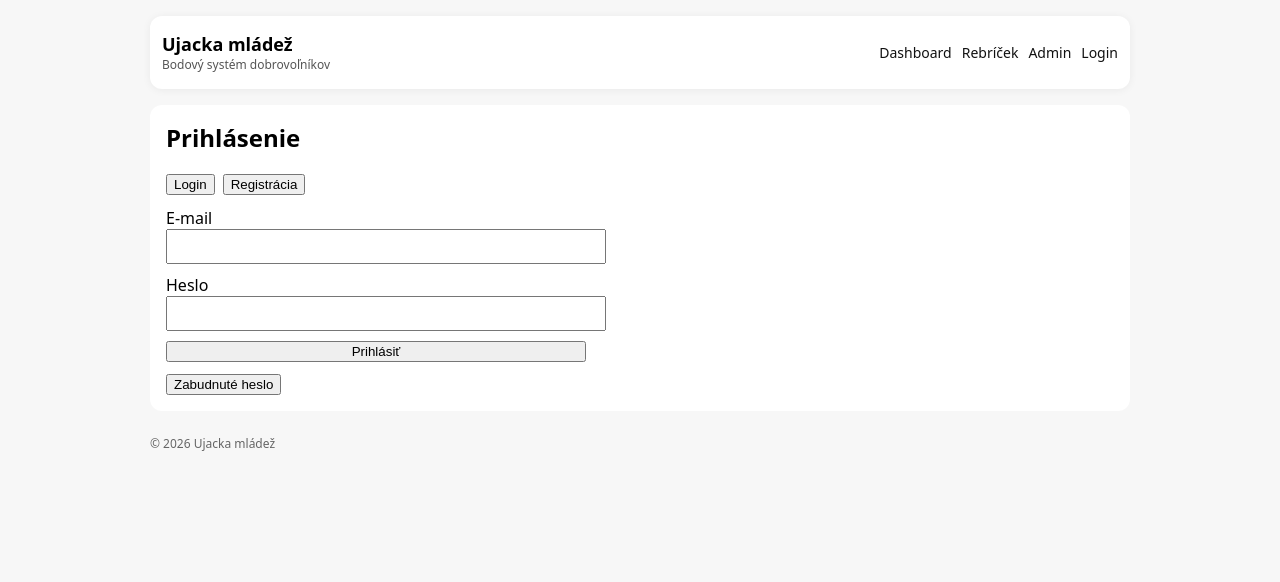
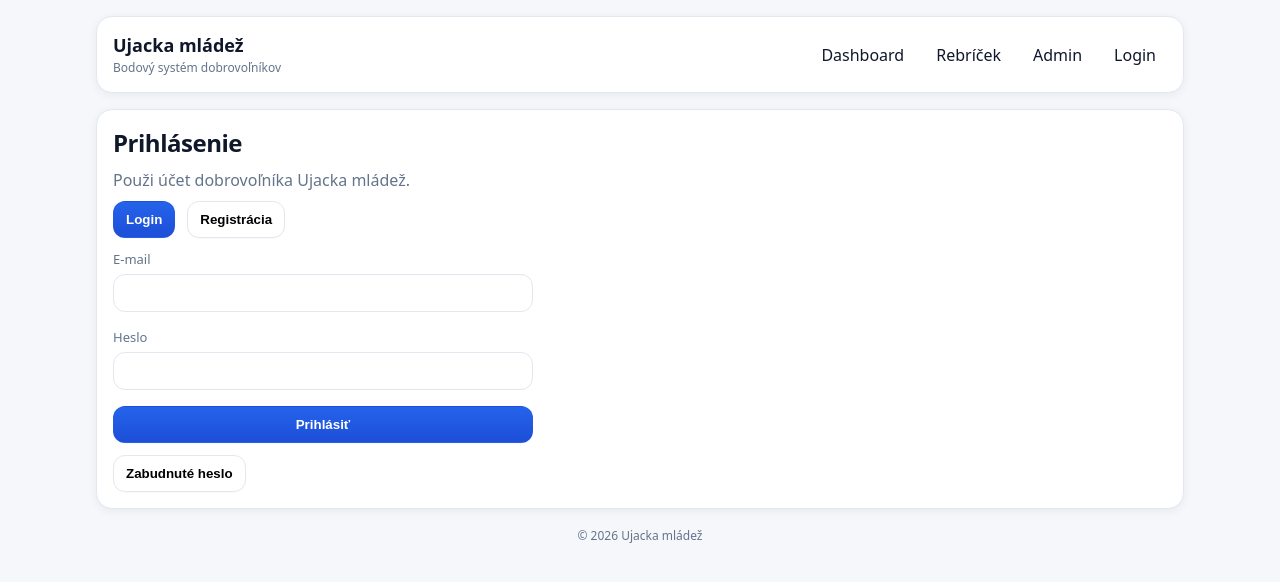
Before and after one commit to murtob06-netizen/ujacka-mladez-body, a Next.js app: page /auth in a window 1280 px wide. Shown: the top 582 px of the page. Built offline with nearby package versions, Linux system fonts and the light colour scheme; no server answers.

Commit message:
Dashboard layout final

```diff
--- a/src/app/auth/page.tsx
+++ b/src/app/auth/page.tsx
@@ -28,17 +28,13 @@ export default function AuthPage() {
         });
         if (error) throw error;
 
-        setMsg("Registrácia hotová. Ak ti príde e-mail, potvrď ho a potom sa prihlás.");
+        setMsg("Registrácia hotová. Skontroluj e-mail a potvrď ho, potom sa prihlás.");
         return;
       }
 
-      const { error } = await supabase.auth.signInWithPassword({
-        email,
-        password: pass,
-      });
+      const { error } = await supabase.auth.signInWithPassword({ email, password: pass });
       if (error) throw error;
 
-      // presmerovanie po úspešnom logine
       router.push("/");
       router.refresh();
     } catch (err: any) {
@@ -60,61 +56,52 @@ export default function AuthPage() {
   }
 
   return (
-    <div style={{ background: "white", borderRadius: 12, padding: 16 }}>
-      <h2 style={{ marginTop: 0 }}>
-        {mode === "login" ? "Prihlásenie" : "Registrácia"}
-      </h2>
+    <div className="card">
+      <h2 style={{ marginTop: 0 }}>{mode === "login" ? "Prihlásenie" : "Registrácia"}</h2>
+      <p className="muted">Použi účet dobrovoľníka Ujacka mládež.</p>
 
-      <div style={{ display: "flex", gap: 8, marginBottom: 12 }}>
-        <button onClick={() => setMode("login")}>Login</button>
-        <button onClick={() => setMode("register")}>Registrácia</button>
+      <div className="row" style={{ marginTop: 10 }}>
+        <button className={`btn ${mode === "login" ? "btn-primary" : ""}`} onClick={() => setMode("login")}>
+          Login
+        </button>
+        <button className={`btn ${mode === "register" ? "btn-primary" : ""}`} onClick={() => setMode("register")}>
+          Registrácia
+        </button>
       </div>
 
-      {msg && <p style={{ color: "crimson" }}>{msg}</p>}
+      {msg && (
+        <p className={msg.toLowerCase().includes("hotová") || msg.toLowerCase().includes("odoslal") ? "success" : "error"} style={{ marginTop: 10 }}>
+          {msg}
+        </p>
+      )}
 
-      <form onSubmit={onSubmit} style={{ display: "grid", gap: 10, maxWidth: 420 }}>
+      <form onSubmit={onSubmit} className="grid" style={{ marginTop: 12, maxWidth: 420 }}>
         {mode === "register" && (
-          <label>
+          <label className="label">
             Meno a priezvisko
-            <input
-              value={fullName}
-              onChange={(e) => setFullName(e.target.value)}
-              style={{ width: "100%", padding: 8 }}
-            />
+            <input className="input" value={fullName} onChange={(e) => setFullName(e.target.value)} />
           </label>
         )}
 
-        <label>
+        <label className="label">
           E-mail
-          <input
-            type="email"
-            value={email}
-            onChange={(e) => setEmail(e.target.value)}
-            style={{ width: "100%", padding: 8 }}
-          />
+          <input className="input" type="email" value={email} onChange={(e) => setEmail(e.target.value)} />
         </label>
 
-        <label>
+        <label className="label">
           Heslo
-          <input
-            type="password"
-            value={pass}
-            onChange={(e) => setPass(e.target.value)}
-            style={{ width: "100%", padding: 8 }}
-          />
+          <input className="input" type="password" value={pass} onChange={(e) => setPass(e.target.value)} />
         </label>
 
-        <button type="submit" disabled={busy}>
-          {busy
-            ? "Počkaj…"
-            : mode === "login"
-            ? "Prihlásiť"
-            : "Registrovať"}
+        <button className="btn btn-primary" type="submit" disabled={busy}>
+          {busy ? "Počkaj…" : mode === "login" ? "Prihlásiť" : "Registrovať"}
         </button>
       </form>
 
-      <div style={{ marginTop: 10 }}>
-        <button onClick={resetPassword}>Zabudnuté heslo</button>
+      <div className="row" style={{ marginTop: 12 }}>
+        <button className="btn btn-ghost" onClick={resetPassword}>
+          Zabudnuté heslo
+        </button>
       </div>
     </div>
   );
--- a/src/app/globals.css
+++ b/src/app/globals.css
@@ -1,42 +1,218 @@
-:root {
-  --background: #ffffff;
-  --foreground: #171717;
+:root{
+  --bg:#f6f7fb;
+  --card:#ffffff;
+  --text:#0f172a;
+  --muted:#64748b;
+  --border:#e2e8f0;
+  --shadow:0 10px 30px rgba(2,6,23,.08);
+  --shadow-sm:0 2px 10px rgba(2,6,23,.06);
+  --radius:16px;
+  --primary:#2563eb;
+  --primary2:#1d4ed8;
+  --danger:#b91c1c;
+  --success:#15803d;
 }
 
-@media (prefers-color-scheme: dark) {
-  :root {
-    --background: #0a0a0a;
-    --foreground: #ededed;
+*{ box-sizing:border-box; }
+html,body{ height:100%; }
+body{
+  margin:0;
+  background:var(--bg);
+  color:var(--text);
+  font-family:system-ui,-apple-system,Segoe UI,Roboto,Arial;
+}
+
+a{ color:var(--primary); text-decoration:none; }
+a:hover{ text-decoration:underline; }
+
+h1,h2,h3{ margin:0 0 10px; letter-spacing:-0.02em; }
+p{ margin: 0 0 10px; }
+small{ color: var(--muted); }
+
+.container{
+  max-width: 980px;
+  margin: 0 auto;
+  padding: 16px;
+}
+
+.card{
+  background:var(--card);
+  border:1px solid var(--border);
+  border-radius:var(--radius);
+  box-shadow:var(--shadow-sm);
+  padding:16px;
+}
+
+.header{
+  display:flex;
+  justify-content:space-between;
+  align-items:center;
+  gap:12px;
+  flex-wrap:wrap;
+}
+
+.brand{
+  display:flex;
+  flex-direction:column;
+  gap:2px;
+}
+
+.brand .title{
+  font-size:18px;
+  font-weight:900;
+}
+.brand .subtitle{
+  font-size:12px;
+  color: var(--muted);
+}
+
+.nav{
+  display:flex;
+  gap:10px;
+  flex-wrap:wrap;
+  align-items:center;
+}
+
+.nav a{
+  color:var(--text);
+  padding:8px 10px;
+  border-radius:999px;
+  border:1px solid transparent;
+}
+.nav a:hover{
+  background:#eef2ff;
+  border-color:#c7d2fe;
+  text-decoration:none;
+}
+
+.grid{
+  display:grid;
+  gap:16px;
+}
+
+.row{
+  display:flex;
+  gap:12px;
+  flex-wrap:wrap;
+  align-items:center;
+}
+
+.btn{
+  appearance:none;
+  border:1px solid var(--border);
+  background:white;
+  padding:10px 12px;
+  border-radius:12px;
+  cursor:pointer;
+  font-weight:800;
+  box-shadow:0 1px 0 rgba(2,6,23,.02);
+}
+.btn:hover{ box-shadow:var(--shadow-sm); }
+.btn:disabled{ opacity:.6; cursor:not-allowed; }
+
+.btn-primary{
+  background:linear-gradient(180deg,var(--primary),var(--primary2));
+  color:white;
+  border-color:transparent;
+}
+
+.btn-ghost{
+  background:transparent;
+}
+
+.btn-danger{
+  background:#fee2e2;
+  border-color:#fecaca;
+  color:#7f1d1d;
+}
+
+.input, .select, .textarea{
+  width:100%;
+  padding:10px 12px;
+  border-radius:12px;
+  border:1px solid var(--border);
+  outline:none;
+  background:white;
+}
+.textarea{ min-height:90px; resize:vertical; }
+
+.label{
+  display:grid;
+  gap:6px;
+  font-size:13px;
+  color: var(--muted);
+}
+
+.kpi{
+  display:flex;
+  gap:12px;
+  flex-wrap:wrap;
+}
+.kpi .box{
+  background:#f1f5ff;
+  border:1px solid #dbeafe;
+  border-radius:16px;
+  padding:12px 14px;
+  min-width:220px;
+}
+.kpi .klabel{ color:var(--muted); font-size:12px; }
+.kpi .kvalue{ font-size:28px; font-weight:900; margin-top:4px; }
+
+.list{
+  display:grid;
+  gap:10px;
+}
+.item{
+  border:1px solid var(--border);
+  border-radius:16px;
+  padding:12px 14px;
+  background:white;
+}
+
+.badge{
+  display:inline-flex;
+  align-items:center;
+  padding:4px 10px;
+  border-radius:999px;
+  font-size:12px;
+  font-weight:800;
+  border:1px solid var(--border);
+  background:#f8fafc;
+}
+.badge.pending{ background:#fffbeb; border-color:#fde68a; color:#92400e; }
+.badge.approved{ background:#ecfdf5; border-color:#bbf7d0; color:#166534; }
+.badge.rejected{ background:#fef2f2; border-color:#fecaca; color:#7f1d1d; }
+
+.muted{ color:var(--muted); }
+.error{ color:var(--danger); font-weight:700; }
+.success{ color:var(--success); font-weight:700; }
+
+.footer{
+  margin-top: 18px;
+  font-size: 12px;
+  color: var(--muted);
+  text-align:center;
+}
+/* lepšie využitie šírky + 2-stĺpcový dashboard */
+@media (min-width: 900px) {
+  .container { max-width: 1120px; }
+  .dashGrid {
+    display: grid;
+    grid-template-columns: 1fr 1fr;
+    gap: 16px;
+    align-items: start;
   }
 }
 
-html,
-body {
-  max-width: 100vw;
-  overflow-x: hidden;
+/* header nech je viac "premium" */
+.header {
+  position: sticky;
+  top: 16px;
+  z-index: 20;
+  backdrop-filter: blur(6px);
 }
 
-body {
-  color: var(--foreground);
-  background: var(--background);
-  font-family: Arial, Helvetica, sans-serif;
-  -webkit-font-smoothing: antialiased;
-  -moz-osx-font-smoothing: grayscale;
+/* inputs trochu jednotnejšie */
+.input, .textarea {
+  font-size: 14px;
 }
-
-* {
-  box-sizing: border-box;
-  padding: 0;
-  margin: 0;
-}
-
-a {
-  color: inherit;
-  text-decoration: none;
-}
-
-@media (prefers-color-scheme: dark) {
-  html {
-    color-scheme: dark;
-  }
-}
--- a/src/app/layout.tsx
+++ b/src/app/layout.tsx
@@ -1,4 +1,5 @@
 import type { Metadata } from "next";
+import "./globals.css";
 
 export const metadata: Metadata = {
   title: "Ujacka mládež – Body",
@@ -8,38 +9,25 @@ export const metadata: Metadata = {
 export default function RootLayout({ children }: { children: React.ReactNode }) {
   return (
     <html lang="sk">
-      <body style={{ fontFamily: "system-ui, Arial", margin: 0, background: "#f7f7f7" }}>
-        <div style={{ maxWidth: 980, margin: "0 auto", padding: 16 }}>
-          <header
-            style={{
-              display: "flex",
-              justifyContent: "space-between",
-              alignItems: "center",
-              gap: 12,
-              padding: "16px 12px",
-              background: "white",
-              borderRadius: 12,
-              boxShadow: "0 1px 8px rgba(0,0,0,0.06)",
-            }}
-          >
-            <div>
-              <div style={{ fontSize: 18, fontWeight: 800 }}>Ujacka mládež</div>
-              <div style={{ fontSize: 12, color: "#555" }}>Bodový systém dobrovoľníkov</div>
+      <body>
+        <div className="container">
+          <header className="card header">
+            <div className="brand">
+              <div className="title">Ujacka mládež</div>
+              <div className="subtitle">Bodový systém dobrovoľníkov</div>
             </div>
 
-            <nav style={{ display: "flex", gap: 10, fontSize: 14 }}>
-              <a href="/" style={{ color: "#111", textDecoration: "none" }}>Dashboard</a>
-              <a href="/leaderboard" style={{ color: "#111", textDecoration: "none" }}>Rebríček</a>
-              <a href="/admin" style={{ color: "#111", textDecoration: "none" }}>Admin</a>
-              <a href="/auth" style={{ color: "#111", textDecoration: "none" }}>Login</a>
+            <nav className="nav">
+              <a href="/">Dashboard</a>
+              <a href="/leaderboard">Rebríček</a>
+              <a href="/admin">Admin</a>
+              <a href="/auth">Login</a>
             </nav>
           </header>
 
           <main style={{ marginTop: 16 }}>{children}</main>
 
-          <footer style={{ marginTop: 24, fontSize: 12, color: "#666" }}>
-            © {new Date().getFullYear()} Ujacka mládež
-          </footer>
+          <div className="footer">© {new Date().getFullYear()} Ujacka mládež</div>
         </div>
       </body>
     </html>
```
Also changed, not shown: src/app/admin/page.tsx (+33 -32 lines), src/app/leaderboard/page.tsx (+16 -10 lines), src/app/page.tsx (+124 -41 lines).
